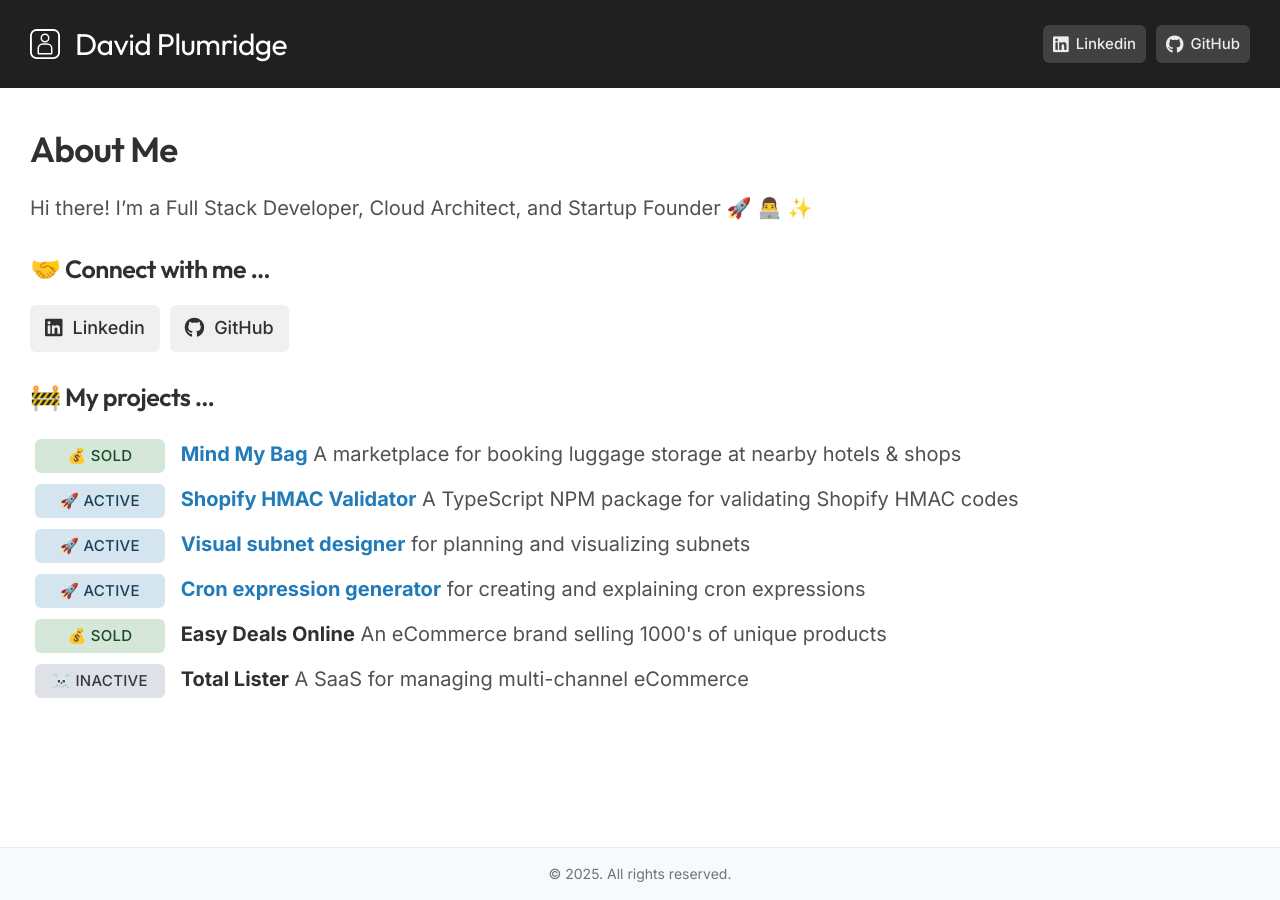
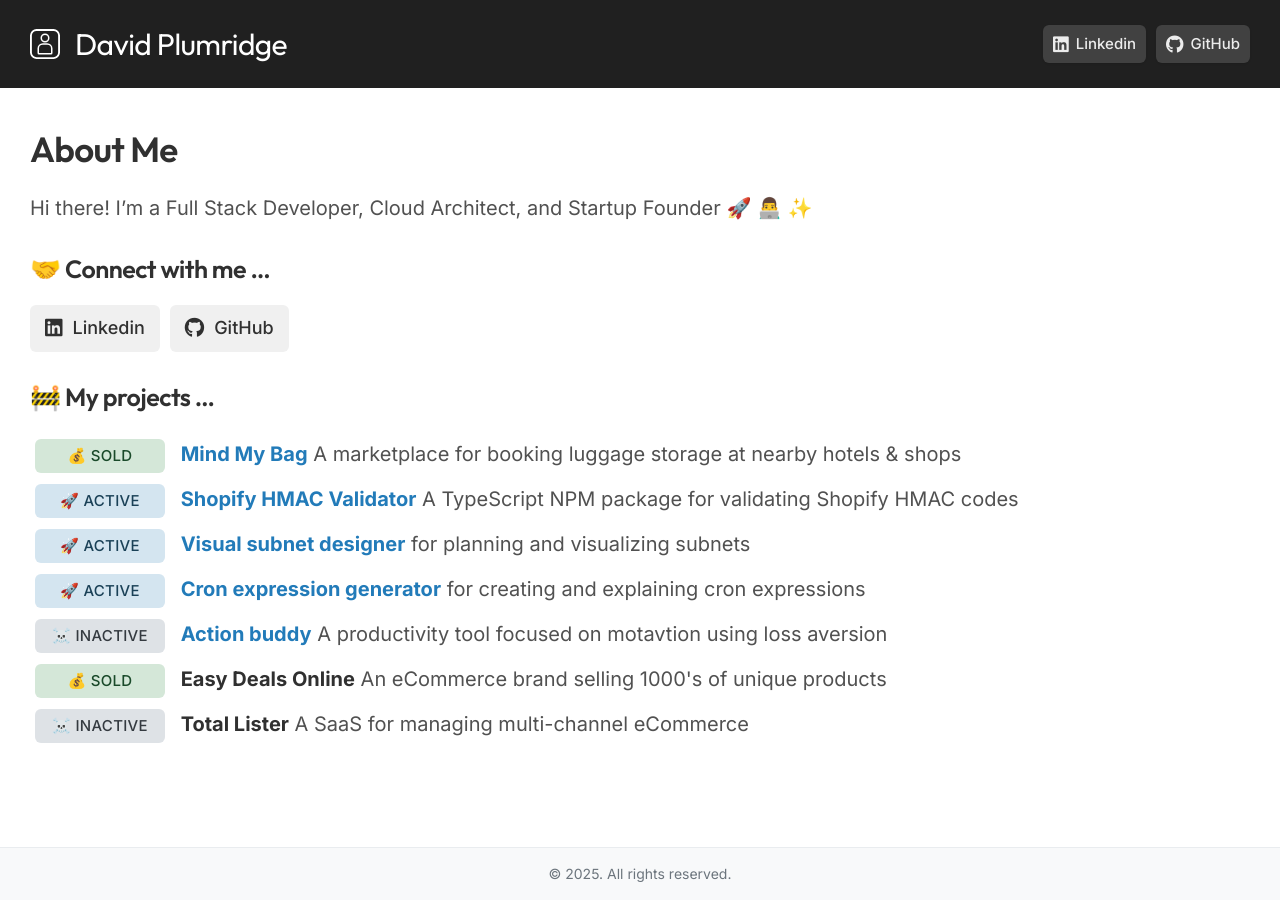
Before and after one commit to davidplumridge/davidplumridge.github.io, a Jekyll site: the page built from index.md, in a window 1280 px wide. Built offline with Jekyll 4.4.1, drawn with Linux system fonts in a browser that asks for light colours.

Commit message:
Update projects

```diff
--- a/_data/projects.yml
+++ b/_data/projects.yml
@@ -18,6 +18,11 @@
   link: 'https://cronexpert.com'
   description: for creating and explaining cron expressions
 
+- id: 'Action buddy'
+  status: '☠️ INACTIVE'
+  link: 'https://actionbuddy.io'
+  description: A productivity tool focused on motavtion using loss aversion
+
 - id: 'Easy Deals Online'
   status: '💰 SOLD'
   description: An eCommerce brand selling 1000's of unique products
```
